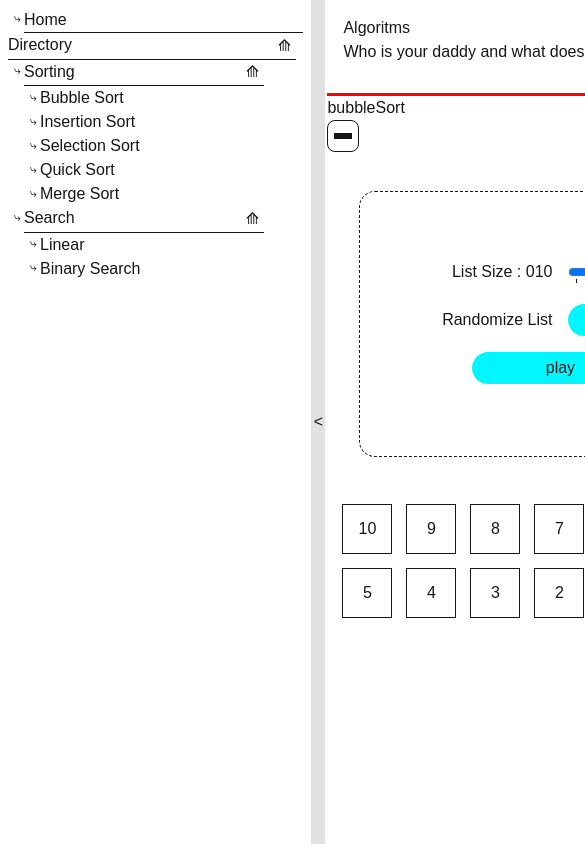
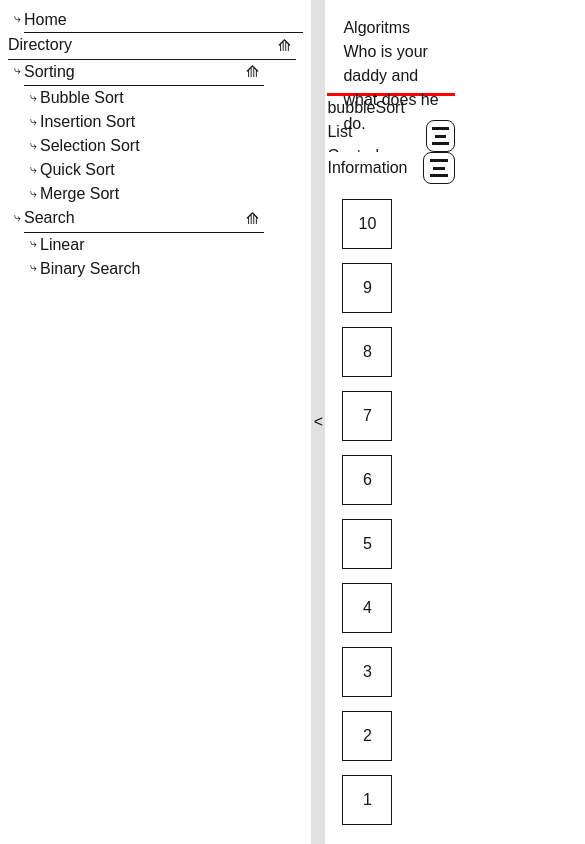
Before and after one commit to ShaneButtCodeNL/algo-showcase-next, a Next.js app: page /sorting/bubble-sort in a window 390 px wide. Shown: the top 844 px of the page, 585 px wide, since content can reach past the window. Built offline with nearby package versions, Linux system fonts and the light colour scheme.

Commit message:
made hamburger menu started to transfer to css modules

```diff
--- /dev/null
+++ b/src/app/components/bubble-sort-components/BubbleSortDisplay.module.css
@@ -0,0 +1,11 @@
+.smallScreen {
+  display: none;
+}
+@media screen and (max-width: 780px) {
+  .smallScreen {
+    display: block;
+  }
+  .bigScreen {
+    display: none;
+  }
+}
--- a/src/app/components/bubble-sort-components/BubbleSortDisplay.tsx
+++ b/src/app/components/bubble-sort-components/BubbleSortDisplay.tsx
@@ -2,12 +2,13 @@
 
 import bubbleSortAlgo from "@/app/algorithm-code/bubbleSortAlgo";
 import { times } from "@/constants";
-import { Dispatch, SetStateAction, useEffect, useState } from "react";
+import { useEffect, useState } from "react";
 import NumberList from "../front-end/NumberList";
 import BarList from "../front-end/BarList";
 import BubbleSortControlBox from "./BubbleSortControlBox";
 import BubbleSortInfo from "./BubbleSortInfo";
-import HamburgerIcon from "../front-end/HamburgerIcon";
+import HamburgerMenu from "../front-end/HamburgerMenu";
+import styles from "./BubbleSortDisplay.module.css";
 
 export default function BubbleSortDisplay(props: any) {
   let sampleList = [10, 9, 8, 7, 6, 5, 4, 3, 2, 1];
@@ -88,8 +89,8 @@ export default function BubbleSortDisplay(props: any) {
   return (
     <div className="main-content-wrapper">
       <p>bubbleSort</p>
-      <HamburgerIcon />
       <div className="bs-info-box">
+        <div className={styles.bigScreen}>
           <BubbleSortControlBox
             updateList={updateList}
             reset={reset}
@@ -114,6 +115,15 @@ export default function BubbleSortDisplay(props: any) {
             totalFrames={animationFrames.length}
           />
         </div>
+        <div className={styles.smallScreen}>
+          <HamburgerMenu title="List Controls">
+            <></>
+          </HamburgerMenu>
+          <HamburgerMenu title="Information">
+            <></>
+          </HamburgerMenu>
+        </div>
+      </div>
       {displayNumbers ? (
         <NumberList
           list={list}
--- a/src/app/components/front-end/HamburgerIcon.tsx
+++ b/src/app/components/front-end/HamburgerIcon.tsx
@@ -1,14 +1,18 @@
+"use client";
 import { useState } from "react";
 import styles from "./HamburgerIcon.module.css";
-export default function HamburgerIcon(props: any) {
-  const [expand, setExpand] = useState(false);
+export default function HamburgerIcon(props: { open?: boolean; onClick: any }) {
+  const [expand, setExpand] = useState(props.open);
   return (
     <div className={styles.hamburgerIconContainer}>
       <div
         className={`${
-          expand ? styles.openHamburgerIcon : styles.closedHamburgerIcon
+          !expand ? styles.openHamburgerIcon : styles.closedHamburgerIcon
         } ${styles.hamburgerIcon}`}
-        onClick={() => setExpand((v) => !v)}
+        onClick={() => {
+          props.onClick();
+          setExpand((v) => !v);
+        }}
       >
         <div className={styles.hamburgerIconTop}></div>
         <div className={styles.hamburgerIconMiddle}></div>
--- /dev/null
+++ b/src/app/components/front-end/HamburgerMenu.module.css
@@ -0,0 +1,33 @@
+.hamburgerMenu {
+  width: fit-content;
+  position: relative;
+  display: grid;
+  grid-template-rows: 2rem auto;
+  overflow: clip;
+  transition: height 1s;
+  height: 2rem;
+  max-height: 20rem;
+}
+
+.openMenu {
+  height: 20rem;
+}
+
+.hamburgerMenuHeader {
+  display: flex;
+  align-items: stretch;
+  gap: 1rem;
+}
+
+.hamburgerMenuTitle {
+  display: grid;
+  place-items: center;
+  flex-grow: 1;
+  height: 100%;
+}
+
+.hamburgerMenuContent {
+  overflow-y: auto;
+  overflow-x: clip;
+  padding: 0 1rem;
+}
--- /dev/null
+++ b/src/app/components/front-end/HamburgerMenu.tsx
@@ -0,0 +1,26 @@
+"use client";
+
+import React, { useState } from "react";
+import styles from "./HamburgerMenu.module.css";
+import HamburgerIcon from "./HamburgerIcon";
+
+export default function HamburgerMenu({
+  children,
+  title,
+}: {
+  children: React.ReactNode;
+  title?: string;
+}) {
+  const [open, setOpen] = useState(false);
+  return (
+    <div className={`${styles.hamburgerMenu} ${open ? styles.openMenu : ""}`}>
+      <div className={`${styles.hamburgerMenuHeader}`}>
+        <div className={`${styles.hamburgerMenuTitle}`}>
+          {title ? title : ""}
+        </div>
+        <HamburgerIcon onClick={() => setOpen((v) => !v)} />
+      </div>
+      <div className={`${styles.hamburgerMenuContent}`}>{children}</div>
+    </div>
+  );
+}
```
Lines whose indentation alone changed are shown as unchanged.
